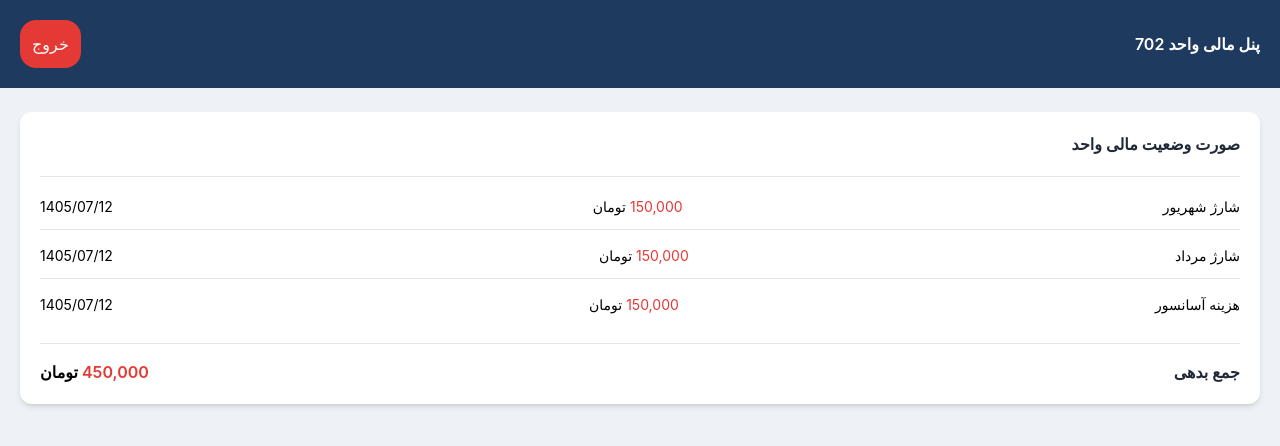
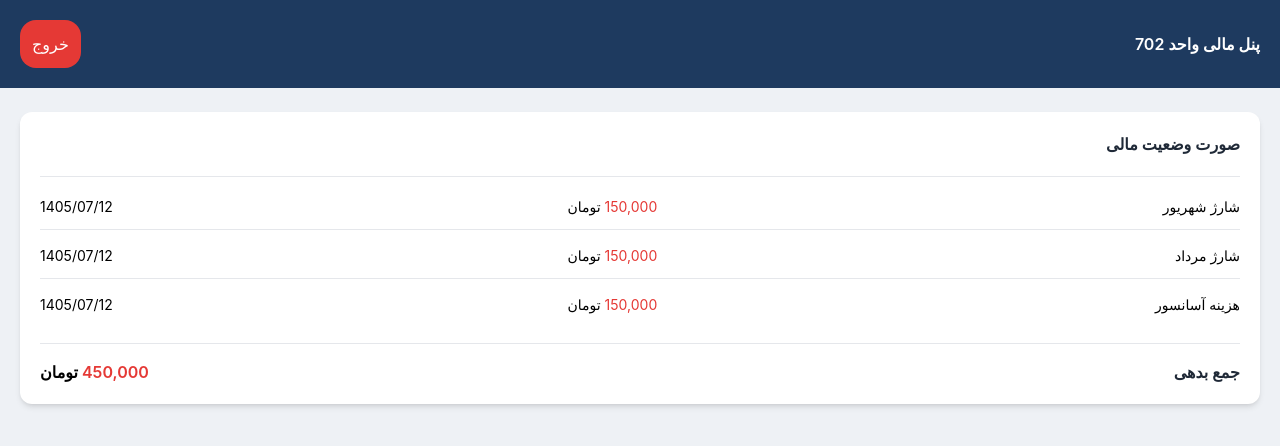
Before and after one commit to amirian515/building-management, a React (Vite) app: page /resident/dashboard in a window 1280 px wide. Shown: the top 446 px of the page. Built offline with nearby package versions, Linux system fonts and the light colour scheme.

Commit message:
align debt amout

```diff
--- a/src/pages/resident/ResidentDashboard.tsx
+++ b/src/pages/resident/ResidentDashboard.tsx
@@ -27,20 +27,20 @@ function ResidentDashboard (){
             <h1 className="font-semibold text-white">پنل مالی واحد 702</h1>
             </header>
             <div className="mx-5 px-5 pb-5  border-border bg-surface rounded-xl shadow-md">
-                <h1 className="text-right border-b border-border py-5 text-text font-semibold text-base">صورت وضعیت مالی واحد</h1>
+                <h1 className="text-right border-b border-border py-5 text-text font-semibold text-base">صورت وضعیت مالی </h1>
                 <div className="flex flex-col justify-between gap-1 text-sm py-2" >
                     {debts.map((debt)=>{
                     return(
                     <div
                     key={debt.id}
-                    className=" flex justify-between py-3 border-b border-border last:border-b-0 ">
+                    className=" flex justify-between py-3 border-b border-border last:border-b-0  text-right">
                         <p>{debt.date}</p>
                         <span className="flex gap-1">
                             <p>تومان</p>
-                            <p className="text-danger">{debt.amount.toLocaleString()}</p>
+                            <p className="text-danger ">{debt.amount.toLocaleString()}</p>
 
                         </span>
-                        <p className="">{debt.title}</p>
+                        <p className="w-32 ">{debt.title}</p>
                     </div>)
                     })}
 
```
